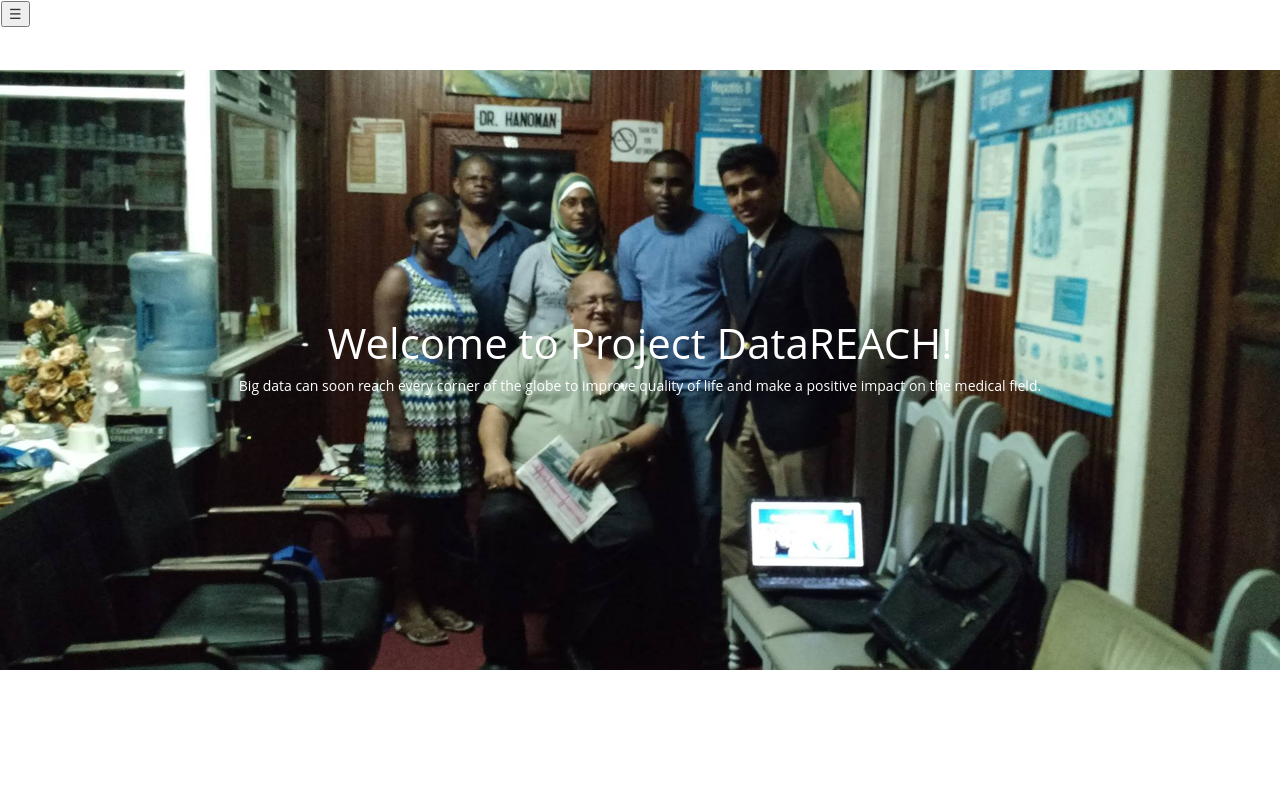
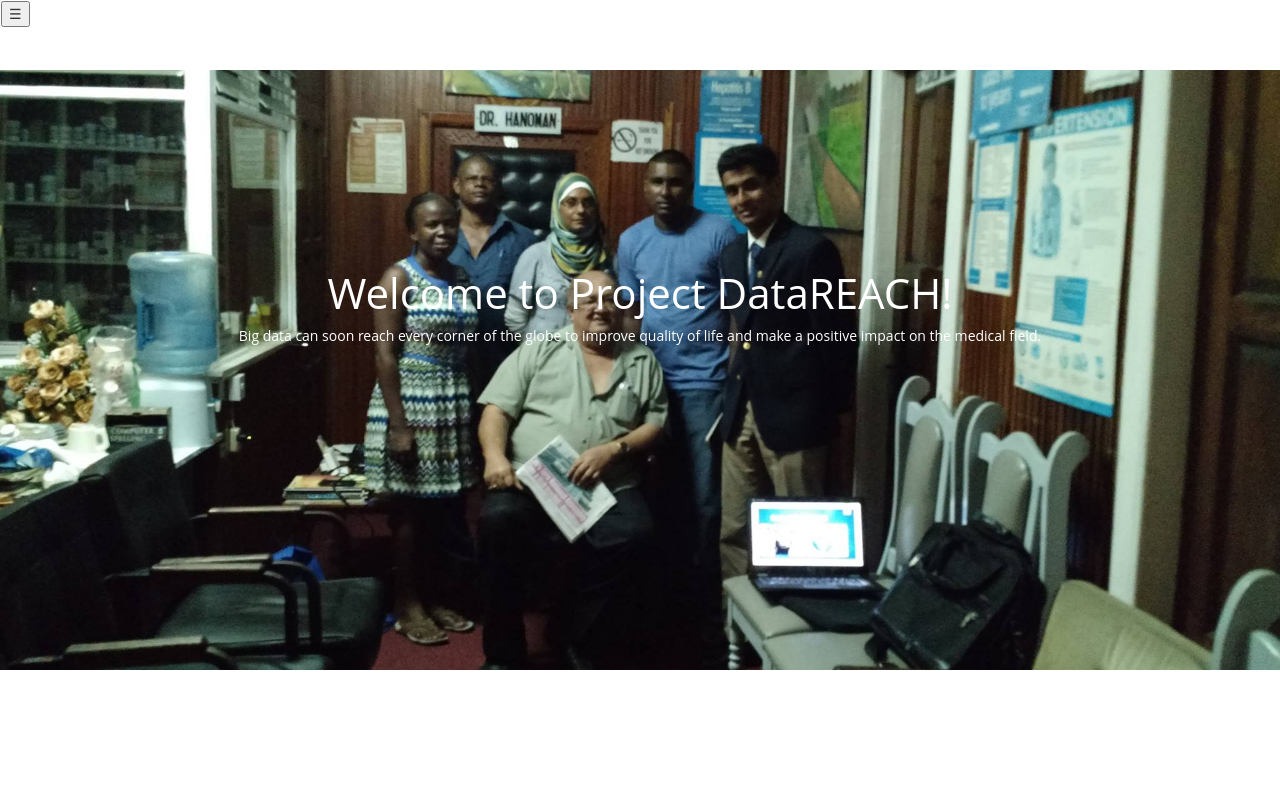
Before and after one commit to DataREACH/datareach.github.io, a plain HTML site: page index.html in a window 1280 px wide. Shown: the top 800 px of the page. Drawn offline with nearby package versions, Linux system fonts and the light colour scheme.

Commit message:
v.1.0.3
Changed the opening statement position in order to make it more
readable.

```diff
--- a/css/styles.compact.css
+++ b/css/styles.compact.css
@@ -9,7 +9,7 @@ body { font-family: "Open Sans","Helvetica Neue",Helvetica,Arial,sans-serif; wid
 
 .statement-section .container-fluid .image-div .overlay { background-color: rgba(155, 155, 155, 0.8); opacity: 0.3; position: absolute; right: 0; top: 54px; width: 100%; height: 100%; }
 
-.statement-section .container-fluid .image-div .image-text { position: absolute; margin: auto; text-align: center; top: 300px; width: 100%; }
+.statement-section .container-fluid .image-div .image-text { position: absolute; margin: auto; text-align: center; top: 250px; width: 100%; }
 
 .statement-section .container-fluid .image-div .image-text h1 { font-size: 3em; }
 
--- a/css/styles.scss
+++ b/css/styles.scss
@@ -32,7 +32,7 @@ body {
         position: absolute;
         margin: auto;
         text-align: center;
-        top: 300px;
+        top: 250px;
         width: 100%;
 
         h1 {
```
Also changed, not shown: css/styles.css.
